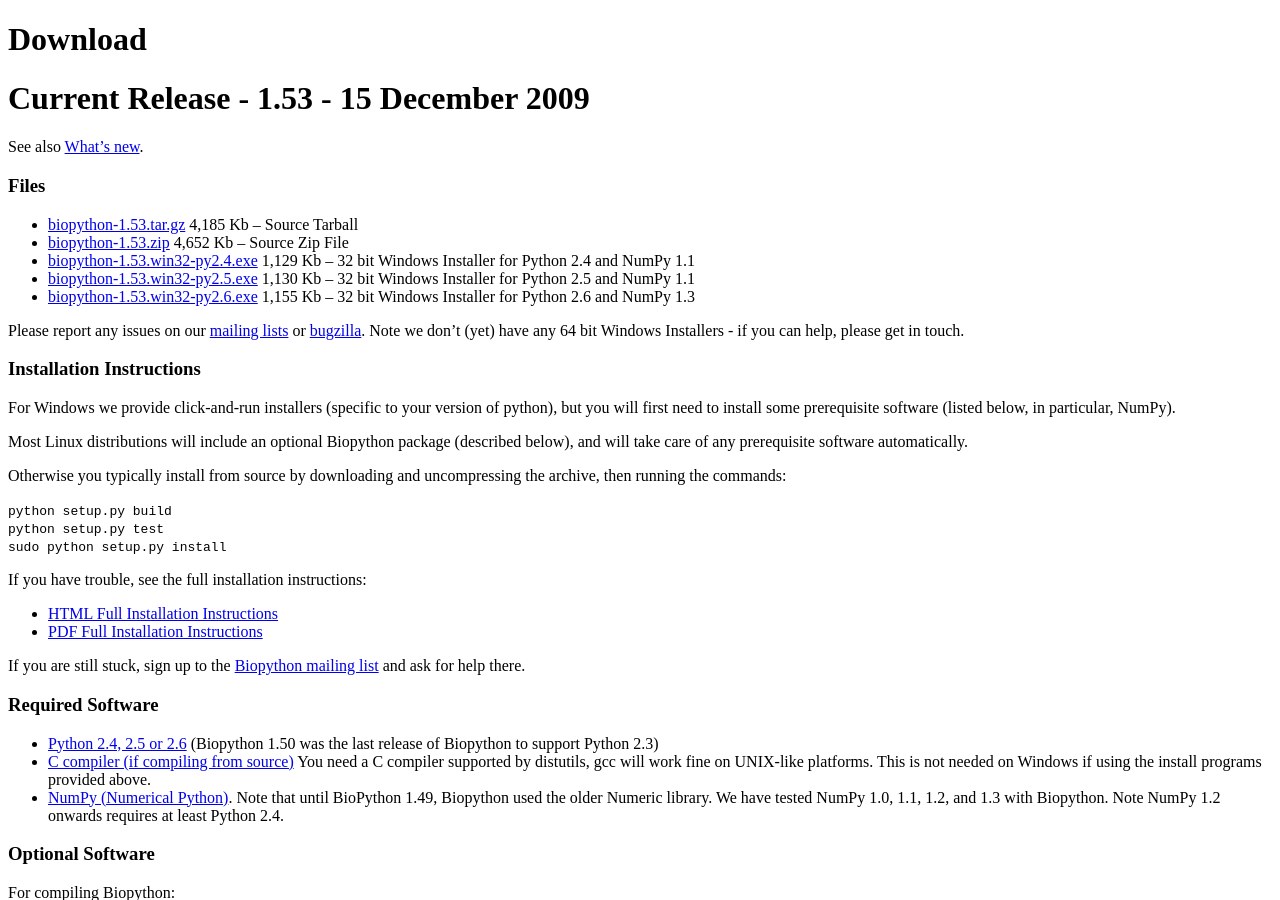
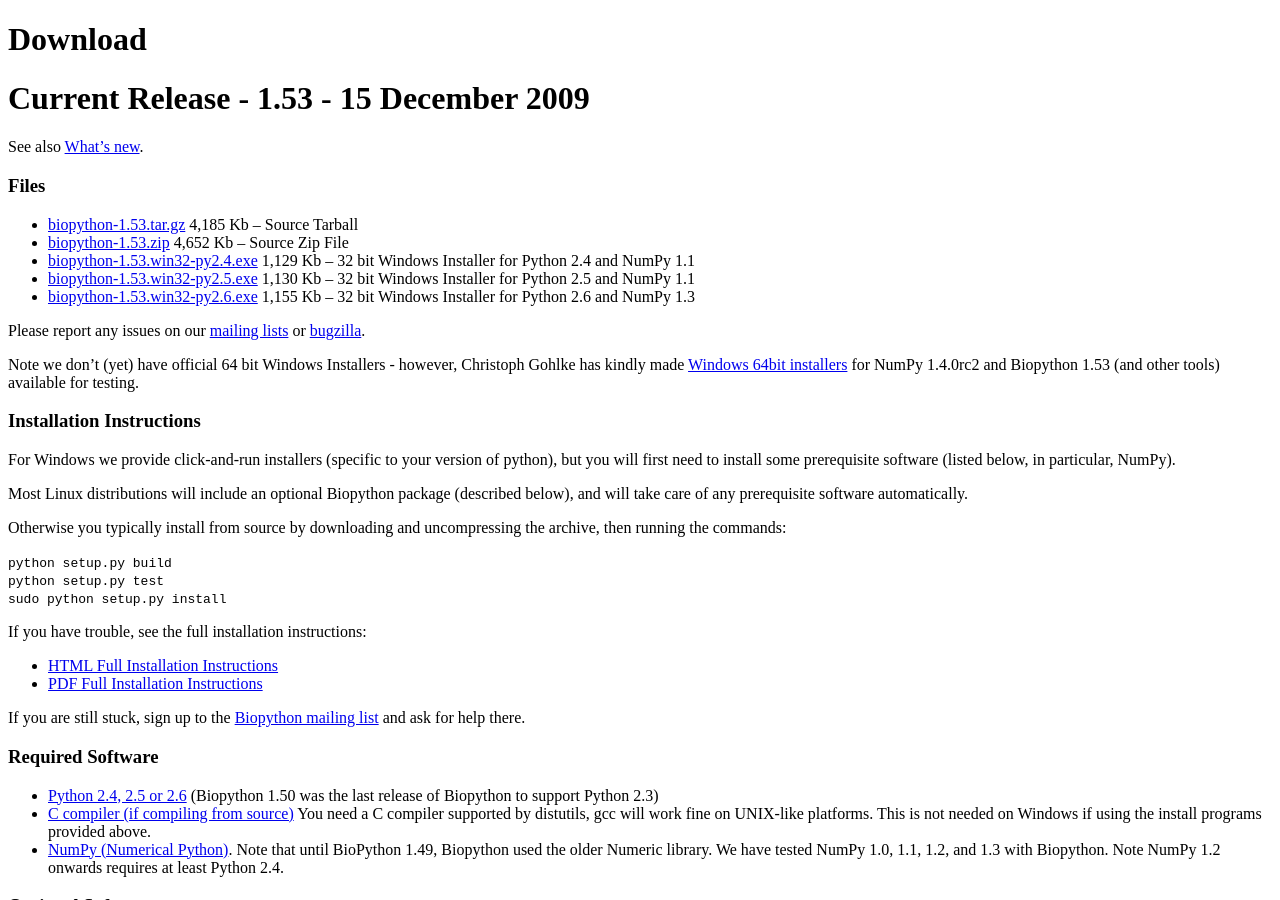
Before and after one commit to biopython/biopython.github.io, a Jekyll site: the page built from wiki/Download.md, in a window 1280 px wide and 900 px high. Built offline with Jekyll 4.4.1, drawn with Linux system fonts in a browser that asks for light colours.

Commit message:
/* Files */ Link to Christoph Gohlke's page for Windows 64 installers

```diff
--- a/wiki/Download.md
+++ b/wiki/Download.md
@@ -24,8 +24,12 @@ See also [What's new](http://biopython.open-bio.org/SRC/biopython/NEWS).
 
 Please report any issues on our [mailing
 lists](mailing_lists "wikilink") or
-[bugzilla](http://bugzilla.open-bio.org/). Note we don't (yet) have any
-64 bit Windows Installers - if you can help, please get in touch.
+[bugzilla](http://bugzilla.open-bio.org/).
+
+Note we don't (yet) have official 64 bit Windows Installers - however,
+Christoph Gohlke has kindly made [Windows 64bit
+installers](http://www.lfd.uci.edu/~gohlke/pythonlibs/) for NumPy
+1.4.0rc2 and Biopython 1.53 (and other tools) available for testing.
 
 ### Installation Instructions
 
```
Also changed, not shown: 1 other file.
